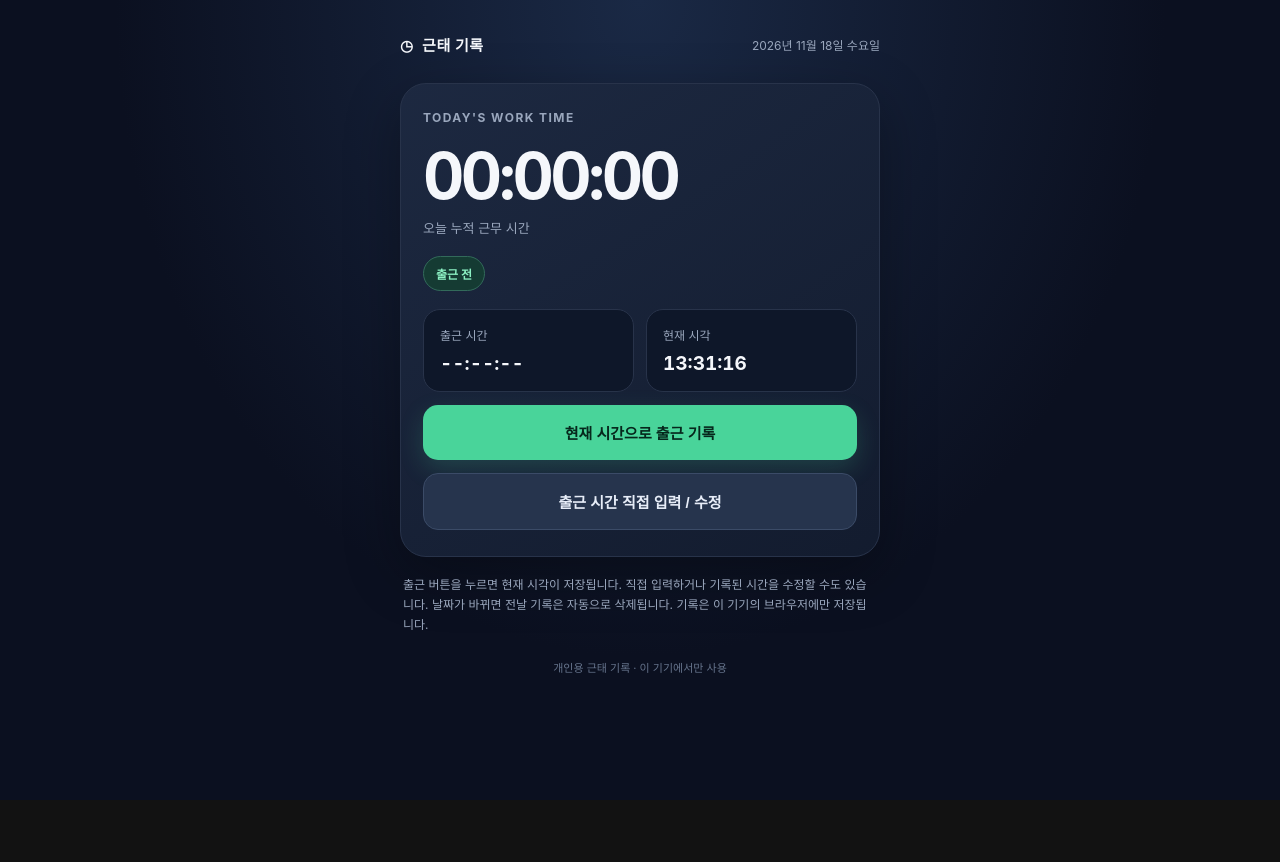
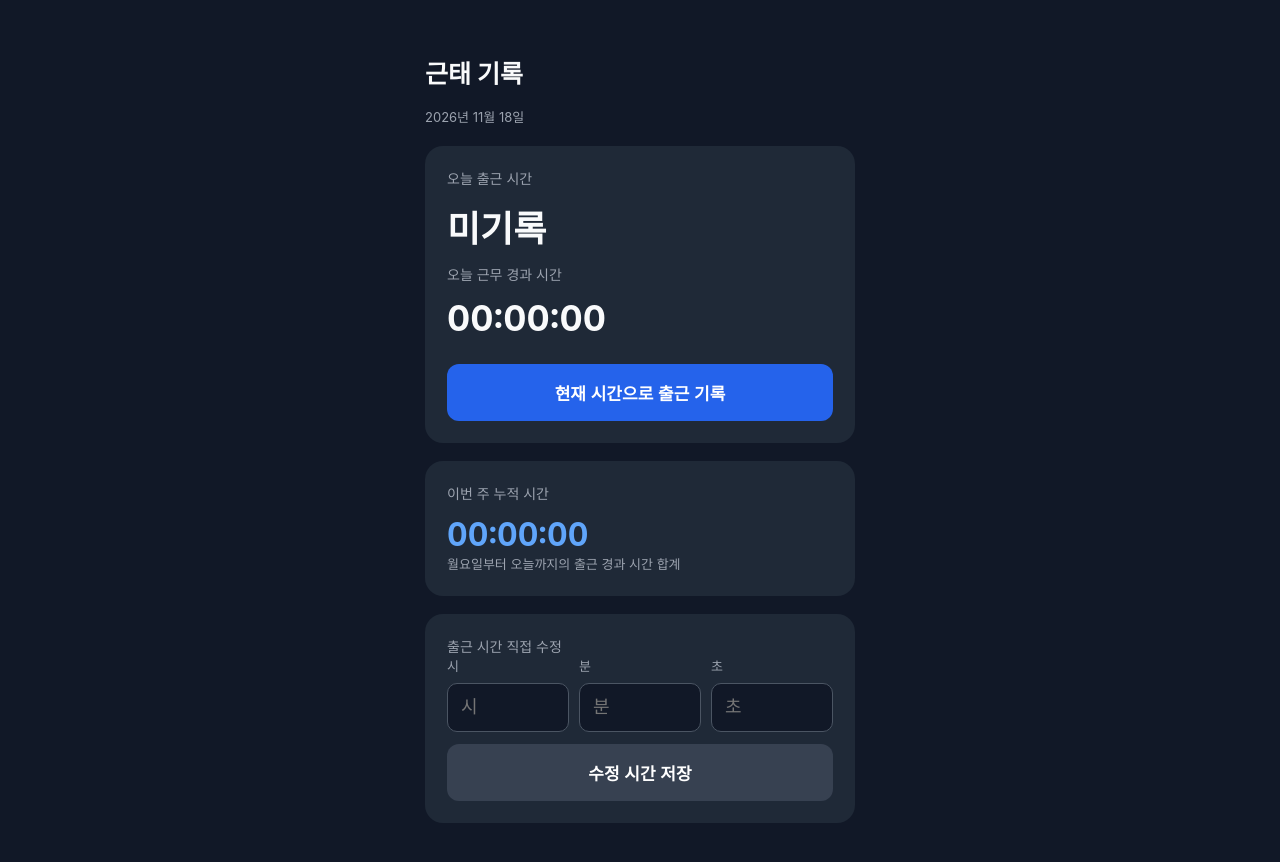
Before and after one commit to seayeon/EJ, a plain HTML site: page index.html in a window 1280 px wide. Before the commit the page ends 800 px from the top, so only its background shows below. Drawn offline with Linux system fonts and the light colour scheme.

Commit message:
Update index.html

```diff
--- a/index.html
+++ b/index.html
@@ -1,146 +1,301 @@
-<!doctype html>
+
+<!DOCTYPE html>
 <html lang="ko">
 <head>
-<meta charset="utf-8">
-<meta name="viewport" content="width=device-width,initial-scale=1,viewport-fit=cover">
+  <meta charset="UTF-8">
+  <meta name="viewport" content="width=device-width, initial-scale=1">
   <meta name="theme-color" content="#111827">
-<meta name="apple-mobile-web-app-capable" content="yes">
-<meta name="apple-mobile-web-app-status-bar-style" content="black-translucent">
-<meta name="apple-mobile-web-app-title" content="근태 기록">
+  <title>개인 근태 기록</title>
   <link rel="manifest" href="manifest.json">
-<link rel="apple-touch-icon" href="icon-192.png">
-<title>근태 기록</title>
   <style>
-:root{color-scheme:dark;--bg:#0b1020;--card:#151d31;--muted:#9aa7bd;--line:#28334a;--green:#49d49a;--white:#f5f7fb}
-*{box-sizing:border-box}body{margin:0;min-height:100vh;background:radial-gradient(ellipse at top,#1a2945 0,#0b1020 58%);color:var(--white);font-family:-apple-system,BlinkMacSystemFont,"Segoe UI",sans-serif;display:flex;justify-content:center;padding:env(safe-area-inset-top) 18px env(safe-area-inset-bottom)}
-main{width:100%;max-width:480px;padding:34px 0 28px}.top{display:flex;justify-content:space-between;align-items:center;margin-bottom:28px}.brand{font-size:15px;font-weight:700;letter-spacing:.04em}.today{font-size:12px;color:var(--muted);text-align:right}
-.panel{background:linear-gradient(145deg,rgba(29,41,65,.96),rgba(19,28,47,.96));border:1px solid var(--line);border-radius:26px;padding:26px 22px;box-shadow:0 18px 55px #0005}
-.eyebrow{color:var(--muted);font-size:12px;letter-spacing:.12em;font-weight:700}.timer{font-size:clamp(46px,13vw,64px);font-weight:750;letter-spacing:-.055em;font-variant-numeric:tabular-nums;margin:12px 0 4px}.sub{font-size:13px;color:var(--muted)}
-.status{display:inline-flex;align-items:center;gap:7px;margin-top:19px;border:1px solid #326a5a;background:#153b33;color:#8cf0c3;border-radius:99px;padding:8px 12px;font-size:12px;font-weight:700}.dot{width:7px;height:7px;background:var(--green);border-radius:50%;box-shadow:0 0 12px var(--green)}
-.details{display:grid;grid-template-columns:1fr 1fr;gap:12px;margin-top:18px}.detail{background:#0e1729;border:1px solid var(--line);border-radius:17px;padding:16px}.label{font-size:12px;color:var(--muted);margin-bottom:9px}.value{font-size:19px;font-weight:700;font-variant-numeric:tabular-nums}
-button{width:100%;border:0;border-radius:15px;padding:17px;margin-top:13px;background:var(--green);color:#06271c;font-size:15px;font-weight:800;cursor:pointer;box-shadow:0 9px 24px #49d49a30}button:disabled{background:#344258;color:#9aa7bd;box-shadow:none;cursor:default}
-button.secondary{background:#26344d;color:#e7edf8;border:1px solid #3b4b67;box-shadow:none}
-.editor{display:none;margin-top:16px;padding:16px;background:#0e1729;border:1px solid var(--line);border-radius:17px}.editor.open{display:block}.editor label{display:block;color:var(--muted);font-size:12px;margin-bottom:9px}
-input[type=number]{width:100%;padding:14px 8px;border-radius:12px;border:1px solid #40506a;background:#18243a;color:#fff;font:700 20px -apple-system,BlinkMacSystemFont,sans-serif;text-align:center}
-.time-parts{display:grid;grid-template-columns:repeat(3,1fr);gap:9px}.time-parts label{display:block;color:var(--muted);font-size:12px;margin-bottom:7px}
-.actions{display:grid;grid-template-columns:1fr 1fr;gap:9px}.actions button{margin-top:12px}
-.note{font-size:12px;line-height:1.65;color:var(--muted);margin:18px 3px 0}.foot{text-align:center;color:#66748c;font-size:11px;margin-top:25px}
+    * { box-sizing: border-box; }
+    body {
+      margin: 0;
+      padding: 24px 18px;
+      background: #111827;
+      color: #f9fafb;
+      font-family: -apple-system, BlinkMacSystemFont, sans-serif;
+    }
+    .container {
+      max-width: 430px;
+      margin: 30px auto;
+    }
+    h1 { font-size: 25px; }
+    .card {
+      background: #1f2937;
+      border-radius: 18px;
+      padding: 22px;
+      margin: 18px 0;
+    }
+    .label {
+      color: #9ca3af;
+      font-size: 14px;
+    }
+    .time {
+      font-size: 36px;
+      font-weight: bold;
+      margin: 12px 0;
+      font-variant-numeric: tabular-nums;
+    }
+    .weekly {
+      font-size: 32px;
+      color: #60a5fa;
+      font-weight: bold;
+      margin-top: 12px;
+      font-variant-numeric: tabular-nums;
+    }
+    button {
+      width: 100%;
+      padding: 16px;
+      border: 0;
+      border-radius: 12px;
+      background: #2563eb;
+      color: white;
+      font-size: 17px;
+      font-weight: bold;
+      margin-top: 12px;
+    }
+    button.secondary { background: #374151; }
+    input {
+      width: 100%;
+      padding: 13px;
+      margin-top: 8px;
+      border: 1px solid #4b5563;
+      border-radius: 10px;
+      background: #111827;
+      color: white;
+      font-size: 18px;
+    }
+    .inputs {
+      display: grid;
+      grid-template-columns: repeat(3, 1fr);
+      gap: 10px;
+    }
+    .inputs label {
+      color: #9ca3af;
+      font-size: 13px;
+    }
+    .small {
+      color: #9ca3af;
+      font-size: 13px;
+      line-height: 1.6;
+    }
   </style>
 </head>
 <body>
-<main>
-  <div class="top"><div class="brand">◷ &nbsp;근태 기록</div><div class="today" id="dateLabel">오늘</div></div>
-  <section class="panel">
-    <div class="eyebrow">TODAY'S WORK TIME</div>
-    <div class="timer" id="timer">00:00:00</div>
-    <div class="sub">오늘 누적 근무 시간</div>
-    <div class="status" id="status">출근 전</div>
-    <div class="details">
-      <div class="detail"><div class="label">출근 시간</div><div class="value" id="clockIn">--:--:--</div></div>
-      <div class="detail"><div class="label">현재 시각</div><div class="value" id="now">--:--:--</div></div>
+<div class="container">
+  <h1>근태 기록</h1>
+  <div class="small" id="today"></div>
+
+  <div class="card">
+    <div class="label">오늘 출근 시간</div>
+    <div class="time" id="clockIn">미기록</div>
+    <div class="label">오늘 근무 경과 시간</div>
+    <div class="time" id="elapsed">00:00:00</div>
+    <button onclick="recordClockIn()">현재 시간으로 출근 기록</button>
   </div>
-    <button id="clockButton">현재 시간으로 출근 기록</button>
-    <button class="secondary" id="editToggle">출근 시간 직접 입력 / 수정</button>
-    <div class="editor" id="editor">
-      <label>출근 시간 직접 설정</label>
-      <div class="time-parts">
-        <div><label for="hourInput">시</label><input id="hourInput" type="number" min="0" max="23" inputmode="numeric" placeholder="09"></div>
-        <div><label for="minuteInput">분</label><input id="minuteInput" type="number" min="0" max="59" inputmode="numeric" placeholder="00"></div>
-        <div><label for="secondInput">초</label><input id="secondInput" type="number" min="0" max="59" inputmode="numeric" placeholder="00"></div>
+
+  <div class="card">
+    <div class="label">이번 주 누적 시간</div>
+    <div class="weekly" id="weekly">00:00:00</div>
+    <div class="small">월요일부터 오늘까지의 출근 경과 시간 합계</div>
   </div>
-      <div class="actions">
-        <button class="secondary" id="cancelEdit">취소</button>
-        <button id="saveEdit">시간 저장</button>
+
+  <div class="card">
+    <div class="label">출근 시간 직접 수정</div>
+    <div class="inputs">
+      <label>시
+        <input id="hour" type="number" min="0" max="23" placeholder="시">
+      </label>
+      <label>분
+        <input id="minute" type="number" min="0" max="59" placeholder="분">
+      </label>
+      <label>초
+        <input id="second" type="number" min="0" max="59" placeholder="초">
+      </label>
+    </div>
+    <button class="secondary" onclick="saveManualTime()">수정 시간 저장</button>
   </div>
 </div>
-  </section>
-  <p class="note">출근 버튼을 누르면 현재 시각이 저장됩니다. 직접 입력하거나 기록된 시간을 수정할 수도 있습니다. 날짜가 바뀌면 전날 기록은 자동으로 삭제됩니다. 기록은 이 기기의 브라우저에만 저장됩니다.</p>
-  <div class="foot">개인용 근태 기록 · 이 기기에서만 사용</div>
-</main>
+
 <script>
-(() => {
-  const KEY = "personal-attendance-v1";
-  const $ = id => document.getElementById(id);
-  let record = null;
-  function dayKey(d = new Date()) {
-    return `${d.getFullYear()}-${String(d.getMonth()+1).padStart(2,"0")}-${String(d.getDate()).padStart(2,"0")}`;
+const DAILY_KEY = "personal-attendance-v1";
+const WEEKLY_KEY = "personal-attendance-weekly-v1";
+
+function dateKey(date) {
+  const y = date.getFullYear();
+  const m = String(date.getMonth() + 1).padStart(2, "0");
+  const d = String(date.getDate()).padStart(2, "0");
+  return `${y}-${m}-${d}`;
 }
-  function loadForToday() {
-    const today = dayKey();
+
+function mondayKey(date) {
+  const monday = new Date(date);
+  const day = monday.getDay();
+  monday.setDate(monday.getDate() - (day === 0 ? 6 : day - 1));
+  monday.setHours(0, 0, 0, 0);
+  return dateKey(monday);
+}
+
+function formatTime(seconds) {
+  seconds = Math.max(0, Math.floor(seconds));
+  const h = Math.floor(seconds / 3600);
+  const m = Math.floor((seconds % 3600) / 60);
+  const s = seconds % 60;
+  return [h, m, s].map(v => String(v).padStart(2, "0")).join(":");
+}
+
+function loadDaily() {
+  const today = dateKey(new Date());
+  let data;
+
   try {
-      const saved = JSON.parse(localStorage.getItem(KEY) || "null");
-      if (saved && saved.date === today && Number.isFinite(saved.clockIn)) record = saved;
-      else { record = null; localStorage.removeItem(KEY); }
-    } catch { record = null; localStorage.removeItem(KEY); }
+    data = JSON.parse(localStorage.getItem(DAILY_KEY));
+  } catch {
+    data = null;
   }
-  function fmtTime(d) {
-    return [d.getHours(),d.getMinutes(),d.getSeconds()].map(n=>String(n).padStart(2,"0")).join(":");
+
+  if (!data || data.date !== today) {
+    localStorage.removeItem(DAILY_KEY);
+    return null;
   }
-  function fmtDuration(ms) {
-    const sec = Math.max(0,Math.floor(ms/1000));
-    const h = Math.floor(sec/3600), m = Math.floor((sec%3600)/60), s = sec%60;
-    return [h,m,s].map(n=>String(n).padStart(2,"0")).join(":");
+
+  return data;
 }
+
+function saveDaily(clockIn) {
+  const data = {
+    date: dateKey(new Date()),
+    clockIn: clockIn
+  };
+  localStorage.setItem(DAILY_KEY, JSON.stringify(data));
+}
+
+function loadWeekly() {
+  const key = mondayKey(new Date());
+  let data;
+
+  try {
+    data = JSON.parse(localStorage.getItem(WEEKLY_KEY));
+  } catch {
+    data = null;
+  }
+
+  if (!data || data.week !== key) {
+    data = { week: key, days: {} };
+    localStorage.setItem(WEEKLY_KEY, JSON.stringify(data));
+  }
+
+  return data;
+}
+
+function recordClockIn() {
+  const now = new Date();
+  saveDaily(now.getTime());
+  render();
+}
+
+function saveManualTime() {
+  const h = Number(document.getElementById("hour").value);
+  const m = Number(document.getElementById("minute").value);
+  const s = Number(document.getElementById("second").value);
+
+  if (
+    document.getElementById("hour").value === "" ||
+    document.getElementById("minute").value === "" ||
+    document.getElementById("second").value === "" ||
+    !Number.isInteger(h) || !Number.isInteger(m) ||
+    !Number.isInteger(s) ||
+    h < 0 || h > 23 || m < 0 || m > 59 ||
+    s < 0 || s > 59
+  ) {
+    alert("시, 분, 초를 올바르게 입력해 주세요.");
+    return;
+  }
+
+  const now = new Date();
+  const clockIn = new Date(
+    now.getFullYear(), now.getMonth(), now.getDate(),
+    h, m, s
+  );
+
+  if (clockIn.getTime() > now.getTime()) {
+    if (!confirm("현재 시간보다 미래입니다. 저장할까요?")) return;
+  }
+
+  saveDaily(clockIn.getTime());
+  render();
+  alert("출근 시간이 수정되었습니다.");
+}
+
 function render() {
   const now = new Date();
-    if (record && record.date !== dayKey(now)) { localStorage.removeItem(KEY); record = null; }
-    $("dateLabel").textContent = new Intl.DateTimeFormat("ko-KR",{year:"numeric",month:"long",day:"numeric",weekday:"long"}).format(now);
-    $("now").textContent = fmtTime(now);
-    if (record) {
-      $("timer").textContent = fmtDuration(now.getTime()-record.clockIn);
-      $("clockIn").textContent = fmtTime(new Date(record.clockIn));
-      $("status").innerHTML = '<span class="dot"></span> 근무 중';
-      $("clockButton").textContent = "현재 시간으로 다시 기록";
+  document.getElementById("today").textContent =
+    now.getFullYear() + "년 " +
+    (now.getMonth() + 1) + "월 " +
+    now.getDate() + "일";
+
+  const daily = loadDaily();
+  let elapsed = 0;
+
+  if (daily) {
+    const start = Number(daily.clockIn);
+    document.getElementById("clockIn").textContent =
+      new Date(start).toLocaleTimeString("ko-KR", {
+        hour12: false
+      });
+
+    elapsed = Math.max(0, Math.floor((now.getTime() - start) / 1000));
+    document.getElementById("elapsed").textContent =
+      formatTime(elapsed);
+
+    const startDate = new Date(start);
+    document.getElementById("hour").value = startDate.getHours();
+    document.getElementById("minute").value = startDate.getMinutes();
+    document.getElementById("second").value = startDate.getSeconds();
   } else {
-      $("timer").textContent = "00:00:00";
-      $("clockIn").textContent = "--:--:--";
-      $("status").textContent = "출근 전";
-      $("clockButton").textContent = "현재 시간으로 출근 기록";
+    document.getElementById("clockIn").textContent = "미기록";
+    document.getElementById("elapsed").textContent = "00:00:00";
+  }
+
+  const weekly = loadWeekly();
+  const todayKey = dateKey(now);
+
+  // 오늘 경과 시간은 실시간으로 계산
+  // 지난 날짜의 기록은 저장된 일별 초를 사용
+  weekly.days[todayKey] = elapsed;
+
+  // 이번 주 월요일 이전의 데이터 제거
+  const weekStart = mondayKey(now);
+  for (const key of Object.keys(weekly.days)) {
+    if (key < weekStart || key > todayKey) {
+      delete weekly.days[key];
     }
   }
-  function saveTimestamp(timestamp) {
-    record = {date:dayKey(),clockIn:timestamp};
-    localStorage.setItem(KEY,JSON.stringify(record));
+
+  localStorage.setItem(WEEKLY_KEY, JSON.stringify(weekly));
+
+  const total = Object.values(weekly.days)
+    .reduce((sum, value) => sum + Number(value || 0), 0);
+
+  document.getElementById("weekly").textContent =
+    formatTime(total);
+}
+
 render();
+setInterval(render, 1000);
+
+document.addEventListener("visibilitychange", () => {
+  if (!document.hidden) render();
+});
+
+window.addEventListener("pageshow", render);
+
+if ("serviceWorker" in navigator) {
+  window.addEventListener("load", () => {
+    navigator.serviceWorker.register("sw.js").catch(console.error);
+  });
 }
-  $("clockButton").addEventListener("click", () => saveTimestamp(Date.now()));
-  $("editToggle").addEventListener("click", () => {
-    const editor = $("editor");
-    if (!editor.classList.contains("open")) {
-      const selected = record ? new Date(record.clockIn) : new Date();
-      $("hourInput").value = String(selected.getHours()).padStart(2,"0");
-      $("minuteInput").value = String(selected.getMinutes()).padStart(2,"0");
-      $("secondInput").value = String(selected.getSeconds()).padStart(2,"0");
-      editor.classList.add("open");
-    } else editor.classList.remove("open");
-  });
-  $("cancelEdit").addEventListener("click", () => $("editor").classList.remove("open"));
-  $("saveEdit").addEventListener("click", () => {
-    const h = Number($("hourInput").value);
-    const m = Number($("minuteInput").value);
-    const s = Number($("secondInput").value);
-    if ($("hourInput").value === "" || $("minuteInput").value === "" || $("secondInput").value === "" ||
-        !Number.isInteger(h) || !Number.isInteger(m) || !Number.isInteger(s) ||
-        h < 0 || h > 23 || m < 0 || m > 59 || s < 0 || s > 59) {
-      alert("시(0~23), 분(0~59), 초(0~59)를 올바르게 입력해 주세요."); return;
-    }
-    const now = new Date();
-    const timestamp = new Date(now.getFullYear(),now.getMonth(),now.getDate(),h,m,s,0).getTime();
-    if (timestamp > Date.now()) {
-      if (!confirm("현재 시각보다 늦은 시간입니다. 이 시간으로 저장할까요?")) return;
-    }
-    saveTimestamp(timestamp);
-    $("editor").classList.remove("open");
-  });
-  loadForToday();
-  render();
-  setInterval(render,250);
-  document.addEventListener("visibilitychange", () => { if (!document.hidden) { loadForToday(); render(); } });
-  window.addEventListener("pageshow", () => { loadForToday(); render(); });
-  if ("serviceWorker" in navigator && location.protocol.startsWith("http")) {
-    window.addEventListener("load", () => navigator.serviceWorker.register("./sw.js").catch(()=>{}));
-  }
-})();
 </script>
 </body>
 </html>
```
Lines whose indentation alone changed are shown as unchanged.
